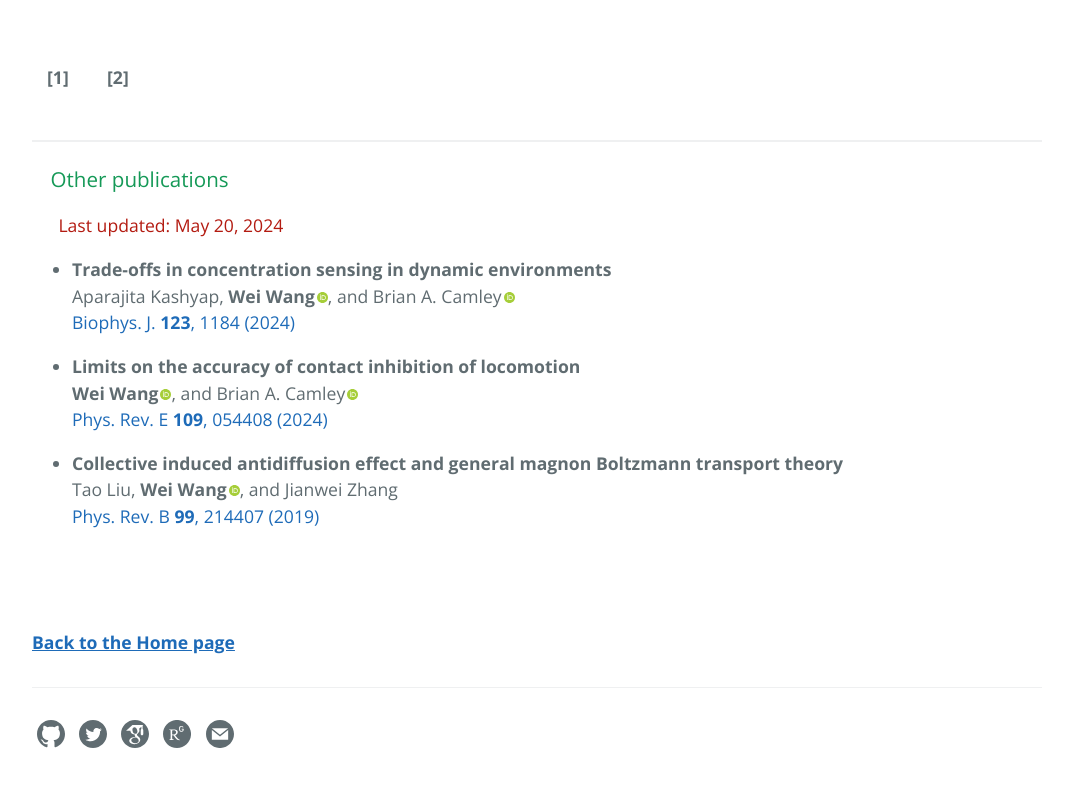
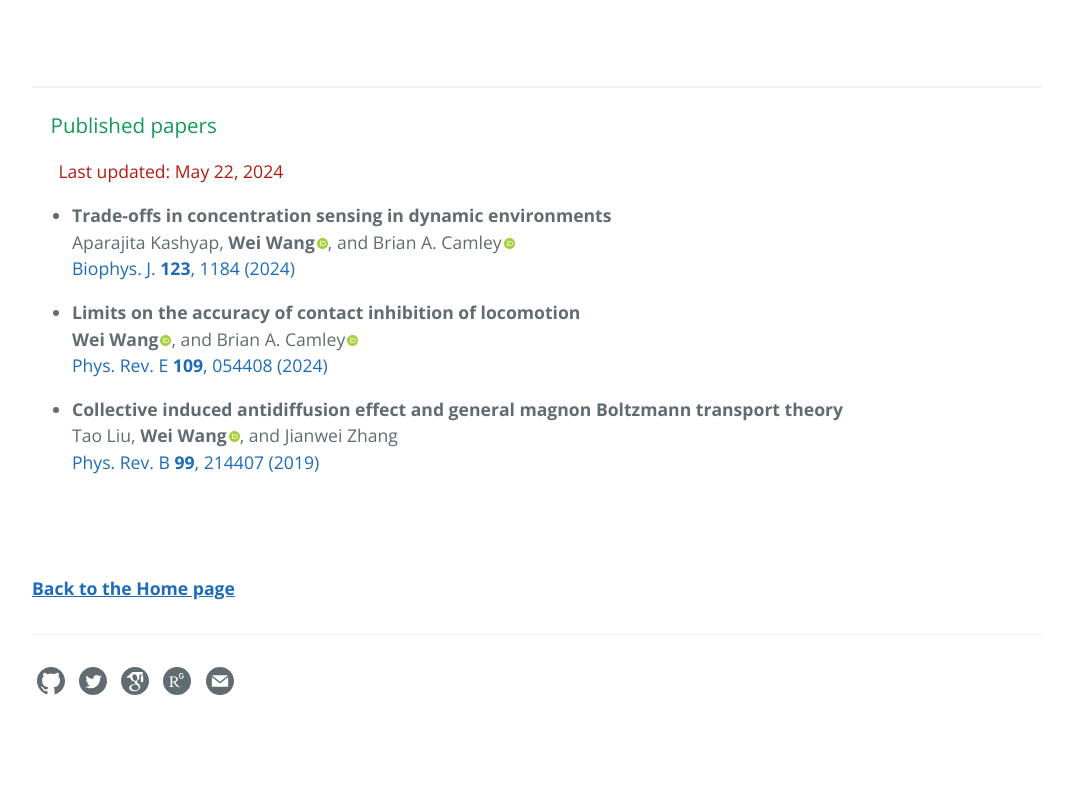
Before and after one commit to wwang721/wwang721.github.io, a Jekyll site: the page built from 2publications.md, in a window 1280 px wide. Shown: the part 328-1130 px from the top of the page, without its empty margins (103-1176 px from the left). Built offline with Jekyll 4.4.1, drawn with Linux system fonts in a browser that asks for light colours; comment, search, counter and statistics services are not loaded; after the commit the page ends 1077 px from its top, so only the background shows below that.

Commit message:
:memo: Update publications

```diff
--- a/2publications.md
+++ b/2publications.md
@@ -28,6 +28,7 @@ div.arxivfeed {
 
 <div id="arxivfeed"></div>
 
+<!--
 <div style="float:left; margin:0 30px 0 15px; overflow:hidden">
 <p style="float:left;"><b>[1]</b></p>
 <div class="altmetric-embed altmetric-badge-popover-bottom" data-badge-type="1" data-arxiv-id="2311.00085" style="margin:4px 0px 0 30px"></div>
@@ -39,11 +40,12 @@ div.arxivfeed {
 </div>
 
 &ensp;
+-->
 
-<hr style="margin:50px 0px -10px 0px"/>
-### &ensp;&thinsp;&thinsp;Other publications
+<hr style="margin:40px 0px -10px 0px"/>
+### &ensp;&thinsp;&thinsp;Published papers
 
-&emsp;&ensp;<font color="#b31b11">Last updated: May 20, 2024</font>
+&emsp;&ensp;<font color="#b31b11">Last updated: May 22, 2024</font>
 
 
 <div class="altmetric-embed altmetric-badge-popover-left" data-badge-type="donut" data-doi="10.1016/j.bpj.2024.03.025" style="float:right"></div>
```
